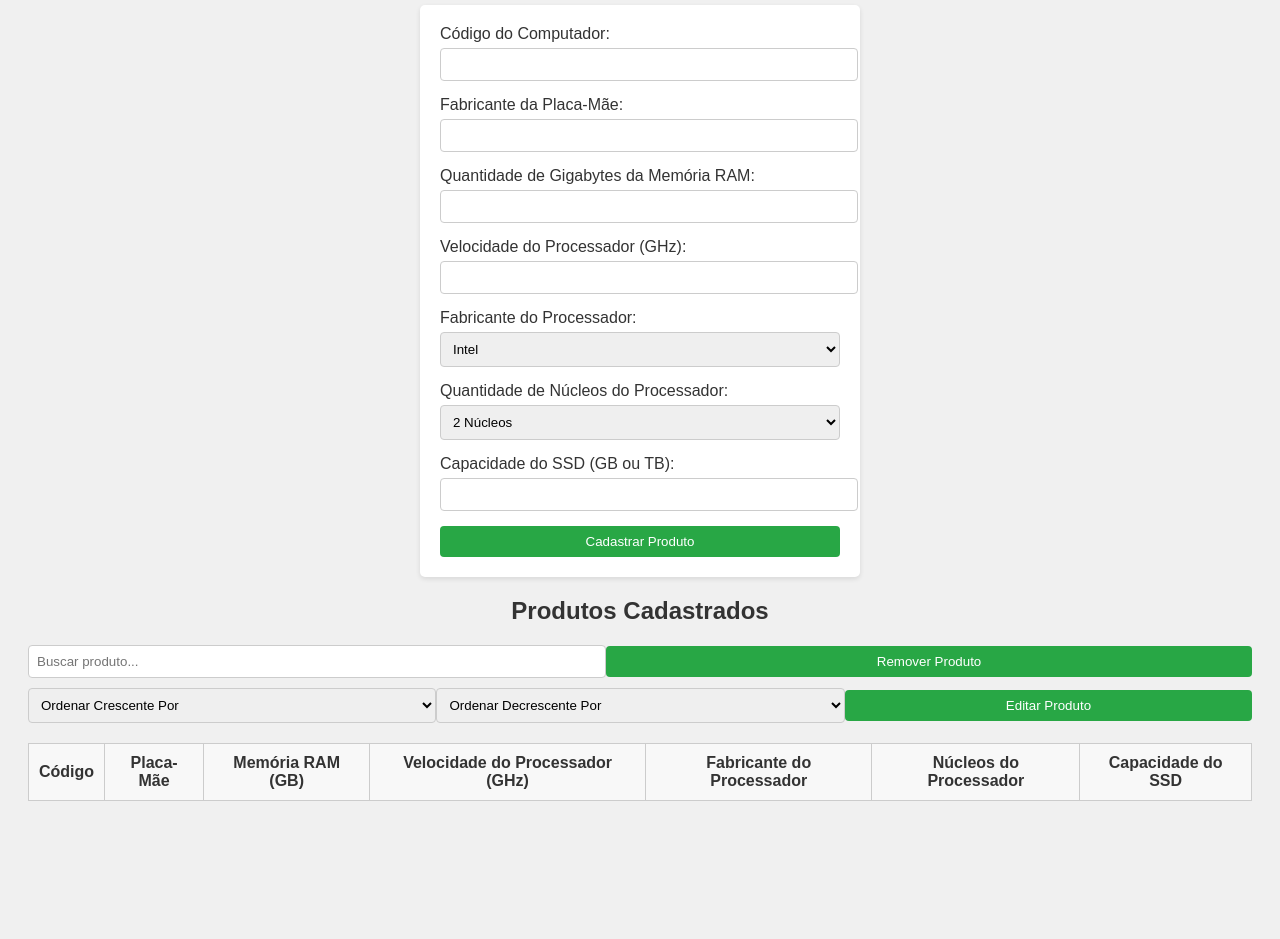
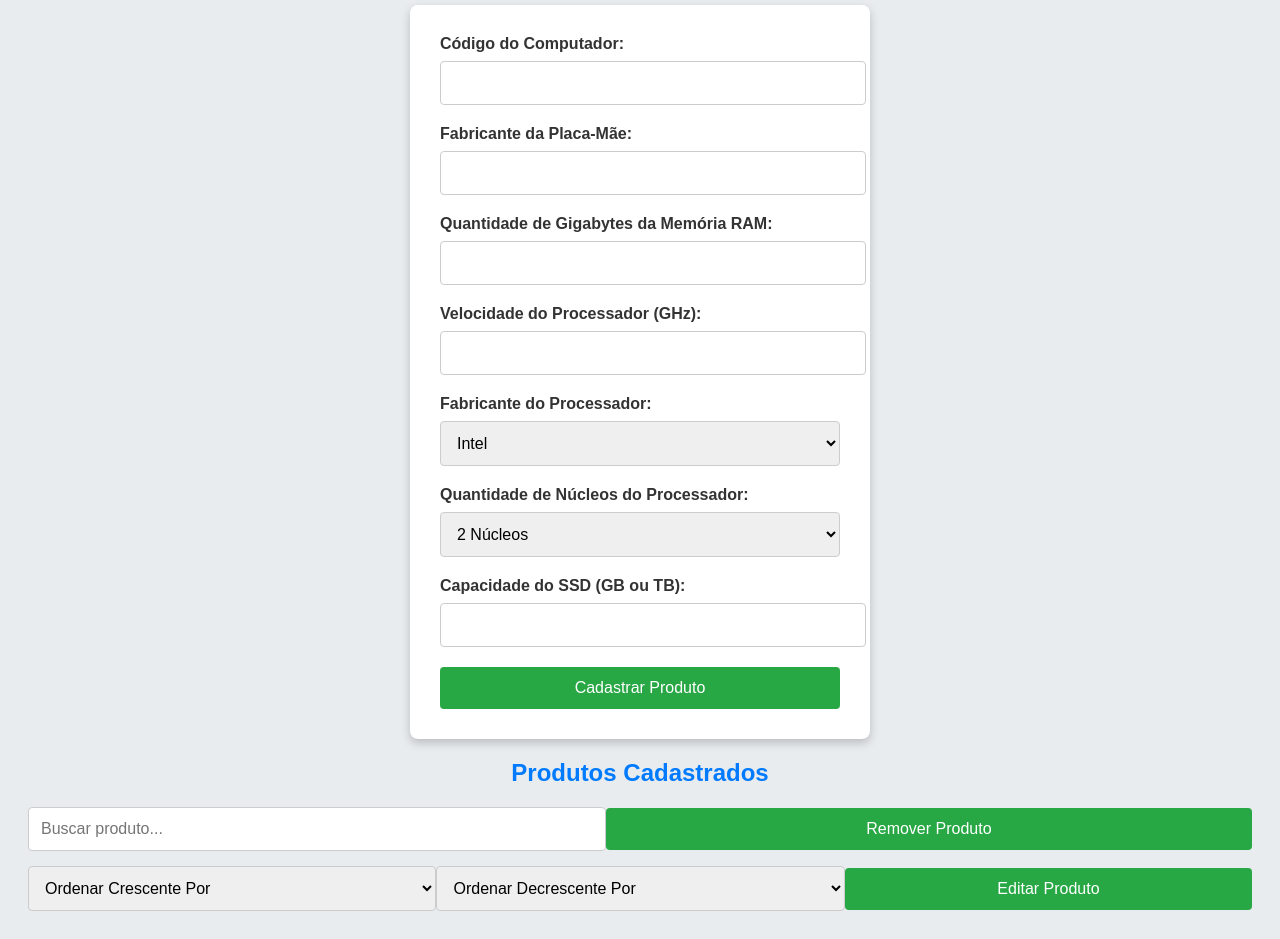
Before and after one commit to LuanRamalho/Produto-de-PC-JS, a plain HTML site: page index.html in a window 1280 px wide. Shown: the part 101-1040 px from the top of the page. Before the commit the page ends 930 px from the top, so only its background shows below. Drawn offline with Linux system fonts and the light colour scheme.

Commit message:
style.css

```diff
--- a/style.css
+++ b/style.css
@@ -1,6 +1,6 @@
 body {
-    font-family: Arial, sans-serif;
-    background-color: #f0f0f0;
+    font-family: 'Arial', sans-serif;
+    background-color: #e9ecef; /* Mudança na cor de fundo para um tom mais suave */
     color: #333;
     padding: 20px;
 }
@@ -8,67 +8,80 @@ body {
 h1, h2 {
     text-align: center;
     margin-bottom: 20px;
+    color: #007bff; /* Azul vibrante para títulos */
 }
 
 form {
     background-color: #fff;
-    padding: 20px;
-    border-radius: 5px;
+    padding: 30px; /* Aumento do padding para um espaço mais confortável */
+    border-radius: 8px;
     max-width: 400px;
     margin: 0 auto;
-    box-shadow: 0 2px 5px rgba(0, 0, 0, 0.1);
+    box-shadow: 0 4px 10px rgba(0, 0, 0, 0.2); /* Sombra mais pronunciada */
 }
 
 .form-group {
-    margin-bottom: 15px;
+    margin-bottom: 20px; /* Aumento do espaço entre os grupos */
 }
 
 label {
     display: block;
-    margin-bottom: 5px;
+    margin-bottom: 8px; /* Aumento do espaço entre o label e o input */
+    font-weight: bold; /* Negrito nos labels para destaque */
 }
 
 input, select, button {
     width: 100%;
-    padding: 8px;
+    padding: 12px; /* Aumento do padding para um melhor toque */
     border: 1px solid #ccc;
     border-radius: 4px;
+    font-size: 16px; /* Aumento da fonte para melhor legibilidade */
 }
 
 button {
-    background-color: #28a745;
+    background-color: #28a745; /* Cor verde para o botão */
     color: #fff;
     border: none;
     cursor: pointer;
+    transition: background-color 0.3s ease; /* Transição suave ao passar o mouse */
 }
 
 button:hover {
-    background-color: #218838;
+    background-color: #218838; /* Verde mais escuro ao passar o mouse */
 }
 
 .actions {
     display: flex;
     justify-content: space-between;
     align-items: center;
-    margin-bottom: 10px;
+    margin-bottom: 15px; /* Aumento da margem inferior para espaçamento */
 }
 
 .actions input {
-    width: calc(100% - 150px);
+    width: calc(100% - 160px); /* Ajuste para incluir margens */
 }
 
 table {
     width: 100%;
     border-collapse: collapse;
-    margin-top: 20px;
+    margin-top: 30px; /* Aumento do espaço acima da tabela */
 }
 
 th, td {
-    padding: 10px;
+    padding: 12px; /* Aumento do padding para maior conforto */
     border: 1px solid #ccc;
     text-align: center;
 }
 
 th {
-    background-color: #f8f8f8;
+    background-color: #007bff; /* Azul vibrante para o cabeçalho da tabela */
+    color: #fff; /* Texto branco para contraste */
 }
+
+tr:nth-child(even) {
+    background-color: #f2f2f2; /* Cor de fundo para linhas pares da tabela */
+}
+
+tr:hover {
+    background-color: #f1f1f1; /* Cor de fundo ao passar o mouse nas linhas da tabela */
+}
```
